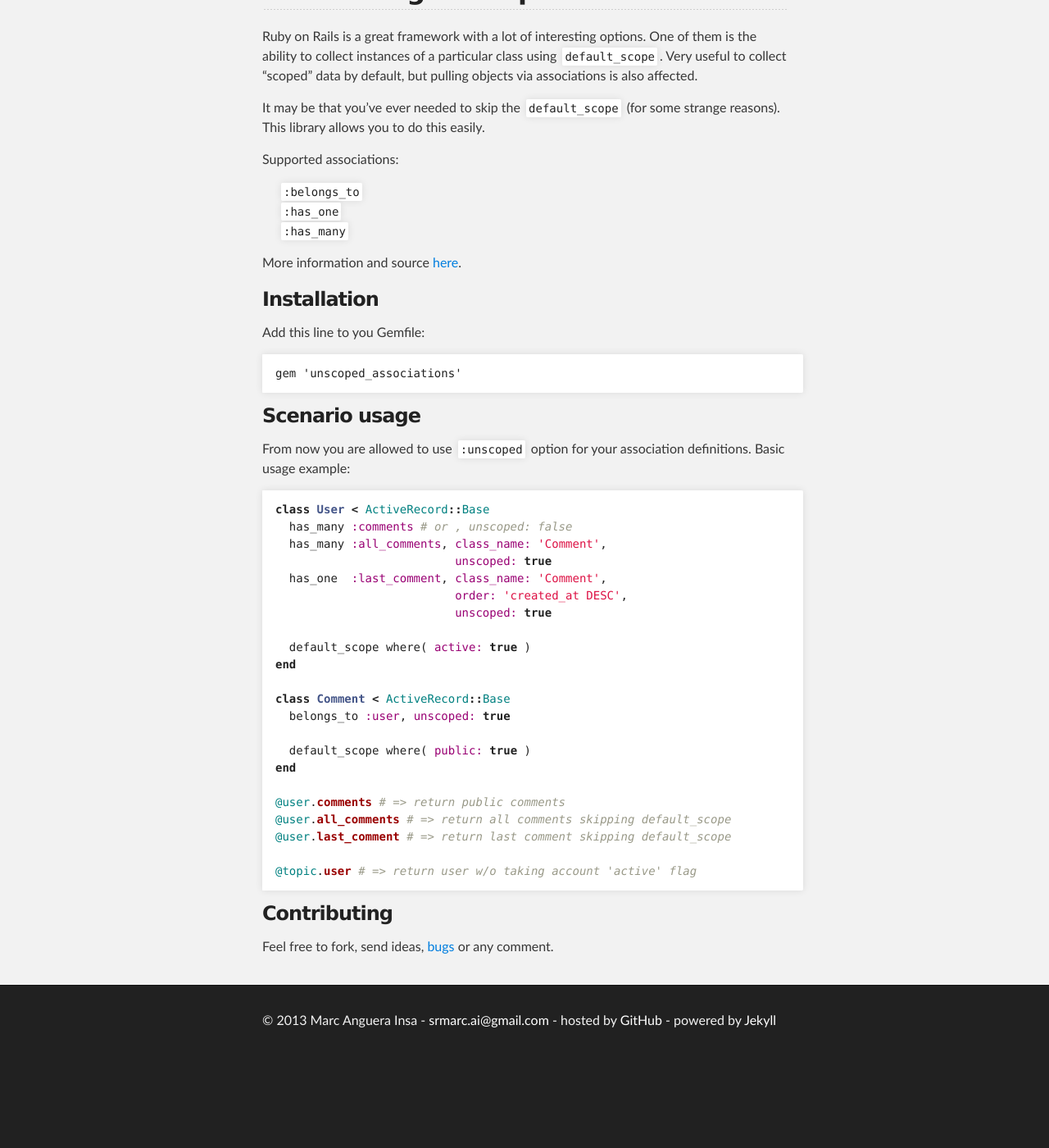
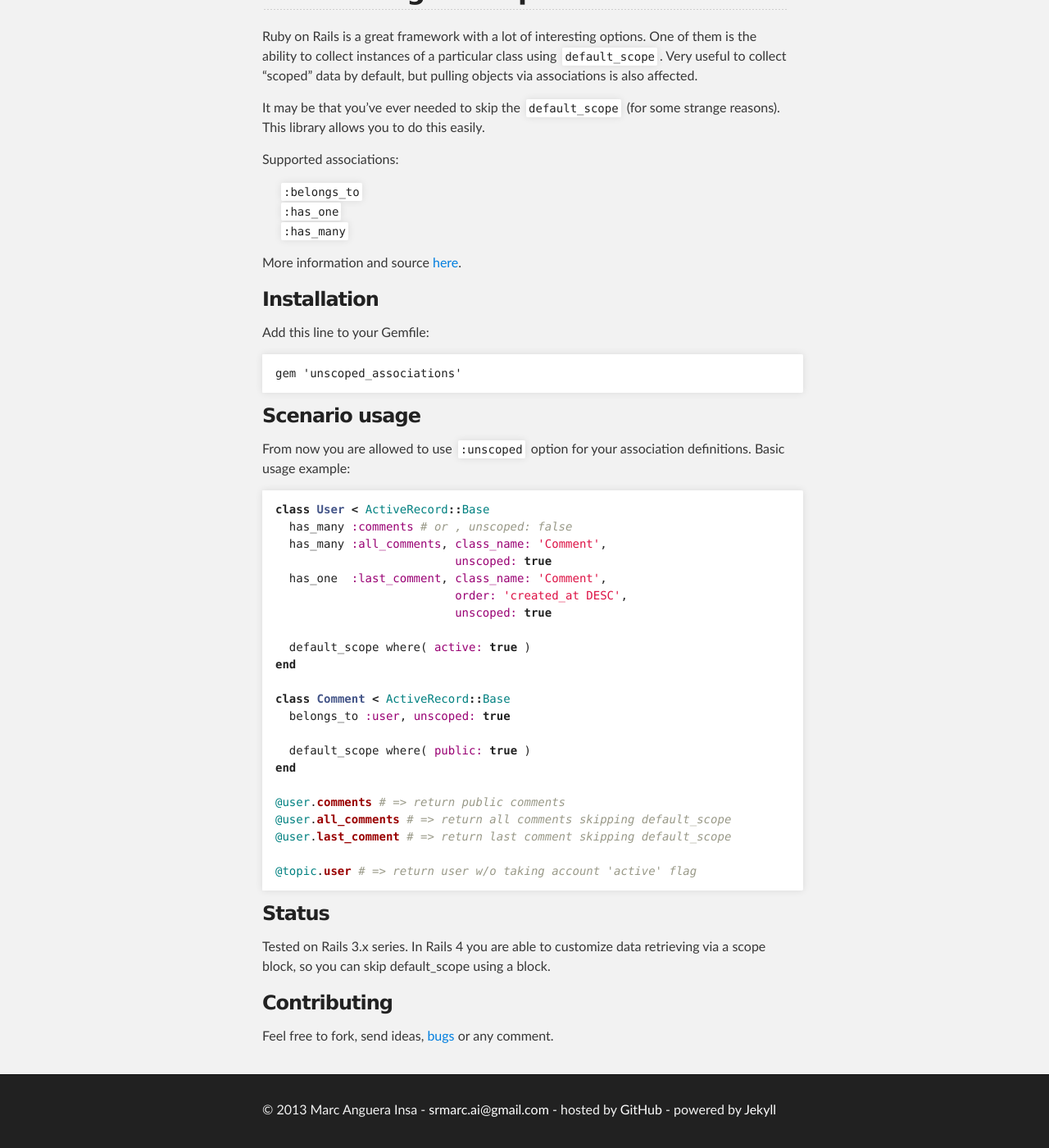
Before and after one commit to markets/markets.github.io, a Jekyll site: the page built from _posts/2013-06-04-introducing-unscoped-associations.markdown, in a window 1280 px wide and 1400 px high, scrolled down 252 px. Shown: the whole window at 82% size. Built offline with Jekyll 4.4.1, drawn with Linux system fonts in a browser that asks for light colours; before the commit the page ends 1543 px from its top, so only the background shows below that.

Commit message:
update post

````diff
--- a/_posts/2013-06-04-introducing-unscoped-associations.markdown
+++ b/_posts/2013-06-04-introducing-unscoped-associations.markdown
@@ -16,7 +16,7 @@ Supported associations:
 More information and source [here](https://github.com/markets/unscoped_associations).
 
 ### Installation
-Add this line to you Gemfile:
+Add this line to your Gemfile:
 
 ```
 gem 'unscoped_associations'
@@ -50,5 +50,8 @@ end
 @topic.user # => return user w/o taking account 'active' flag
 {% endhighlight %}
 
+### Status
+Tested on Rails 3.x series. In Rails 4 you are able to customize data retrieving via a scope block, so you can skip default_scope using a block.
+
 ### Contributing
 Feel free to fork, send ideas, [bugs](https://github.com/markets/unscoped_associations/issues) or any comment.
````
